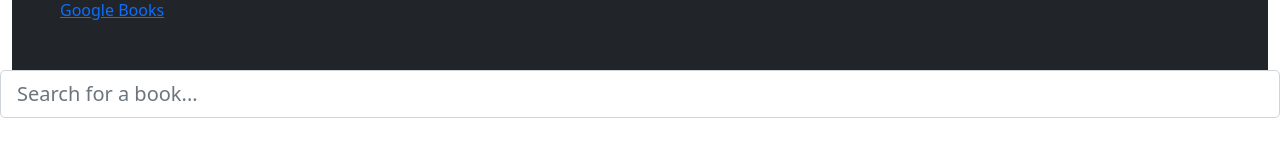
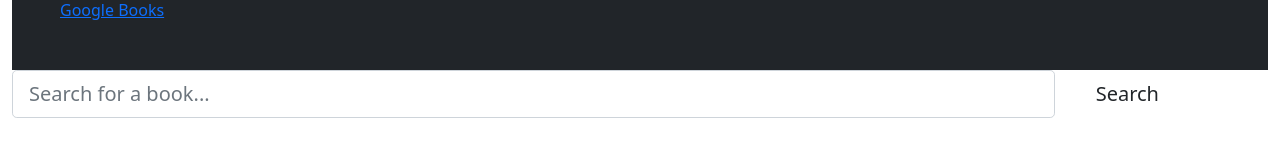
Before and after one commit to MyDryDay/UoB_BC_Google_Book_Search, a React (Create React App) app in the folder client/: page / in a window 1280 px wide. Shown: the part 162-318 px from the top of the page. Built offline with nearby package versions, Linux system fonts and the light colour scheme.

Commit message:
Filled out the search page with the components i'd created & added logic to set the state of the search query & the bookdata being returned from the api

```diff
--- a/client/src/pages/Search.js
+++ b/client/src/pages/Search.js
@@ -1,12 +1,81 @@
-import React from 'react';
+import React, { useState } from 'react';
 import Jumbotron from '../components/Jumbotron/index';
 import SearchForm from '../components/SearchForm/index';
+import Button from '../components/Button/index';
+import { Booklist, BookItem } from '../components/BookComponents/index';
+import API from '../utils/api';
 
 const Search = () => {
+    const [search, setSearch] = useState('');
+    const [books, setBooks] = useState([]);
+
+    const handleInputChange = (e) => {
+        const {value} = e.target;
+        setSearch(value);
+    };
+
+    const handleFormSubmit = (e) => {
+        e.preventDefault();
+        API.searchBook(search)
+            .then(
+                res => setBooks(res.data.items)
+            )
+            .catch(
+                err => console.log(err)
+            );
+    }
+
     return (
         <div>
             <Jumbotron />
-            <SearchForm />
+            <form>
+                <div className='container-fluid'>
+                    <div className='row'>
+                        <div className='col-xs-9 col-sm-10'>
+                            <SearchForm
+                                name='Search'
+                                value={search}
+                                onChange={handleInputChange}
+                            />
+                        </div>
+                        <div className='col-xs-3 col-sm-2'>
+                            <Button
+                                className='input-lg'
+                                onClick={handleFormSubmit}
+                            >Search</Button>
+                        </div>
+                    </div>
+                </div>
+            </form>
+
+            <div className='container-fluid'>
+                <div className='row'>
+                    <div className='col-xs-10 col-sm-8'>
+                        <Booklist>
+                            {books.map(book => (
+                                <BookItem
+                                    key={book.id}
+                                    title={book.volumeInfo.title}
+                                    authors={
+                                        !book.volumeInfo.authors ? 'Could not find author(s)' : book.volumeInfo.authors.join(', ')
+                                    }
+                                    description={book.volumeInfo.description}
+                                    link={book.volumeInfo.infoLink}
+                                    image={book.volumeInfo.imageLinks.thumbnail}
+                                    Button={() => (
+                                        <button
+                                            // onClick
+                                            className='btn saveBtn'>
+                                        Save Book
+                                        </button>
+                                    )}
+                                />
+                            ))}
+                        </Booklist>
+                    </div>
+                </div>
+            </div>
+
         </div>
     )
 }
```
